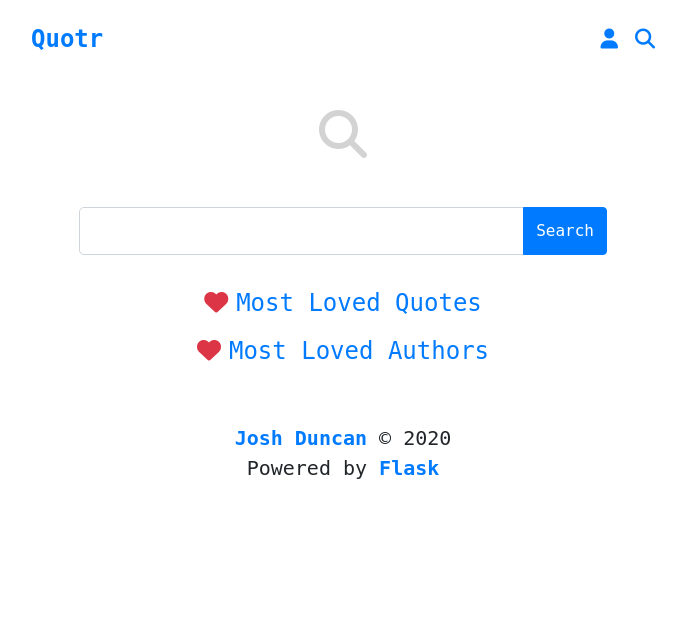
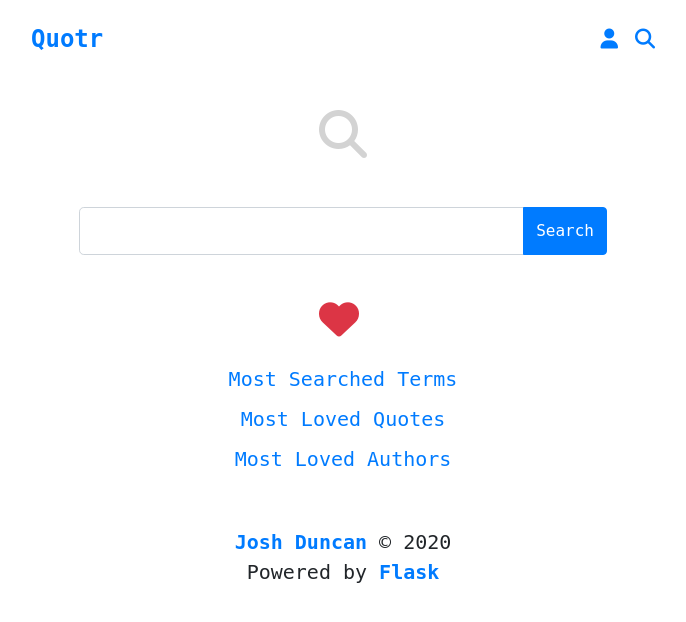
Before and after one commit to joshbduncan/quotr, a Flask app: page /search in a window 1280 px wide. Shown: the top 622 px of the page, without its empty margins (297-983 px from the left). Run offline with Flask 2, Linux system fonts and the light colour scheme; data that the repository does not hold is empty; some libraries are stand-ins or nearby versions.

Commit message:
db migration update, top search tokens

```diff
--- a/quotrapp/models.py
+++ b/quotrapp/models.py
@@ -81,7 +81,7 @@ class Category(db.Model):
 
 class Token(db.Model):
     id = db.Column(db.Integer, primary_key=True)
-    token = db.Column(db.String(50), unique=True, nullable=False)
+    token = db.Column(db.String(50), nullable=False)
 
     def __repr__(self):
         return f'Token: {self.token} (ID: {self.id})'
--- a/quotrapp/quotes/routes.py
+++ b/quotrapp/quotes/routes.py
@@ -328,7 +328,7 @@ def search():
         per_page=current_app.config['POSTS_PER_PAGE'])
 
     if form.validate_on_submit():
-        q = form.q.data
+        q = form.q.data.lower()
         # print(f'**** SEARCH QUERY = {q} ****')
 
         if quotes.total > 0:
@@ -357,7 +357,7 @@ def search_results():
 
         if quotes.total > 0:
             # add search tokens to db
-            tokens = q.split(' ')
+            tokens = q.split()
             token_objects = []
             for token in tokens:
                 t = Token(token=token)
@@ -377,3 +377,20 @@ def search_results():
     form = SearchForm()
 
     return render_template('search.html', title='Search', form=form)
+
+
+@quotes_bp.route('/quotes/search/most-searched', methods=['GET', 'POST'])
+def most_searched():
+    tokens = db.session.query(Token, func.count(
+        'token')).group_by('token').all()
+
+    # TODO make sure the tokens are in desc
+    for t in tokens:
+        print(t)
+        token = t[0].token
+        count = t[1]
+
+        print(f'{token} => {count}')
+
+    title = f'most searched terms'
+    return render_template('searched_tokens.html', title=title, tokens=tokens[:100])
--- a/quotrapp/static/base.css
+++ b/quotrapp/static/base.css
@@ -31,7 +31,12 @@ h6 {
 }
 
 .most-loved {
-    font-size: 1.5em;
+    font-size: 1.25em;
+    line-height: 2em;
+}
+
+.most-loved-heart {
+    font-size: 2em;
     line-height: 2em;
 }
 
@@ -83,7 +88,7 @@ h6 {
     font-weight: 900;
 }
 
-.authors-list {
+.authors-list, .tokens-list {
     font-size: 1.25em;
     font-weight: 700;
 }
--- a/quotrapp/templates/loved_authors.html
+++ b/quotrapp/templates/loved_authors.html
@@ -12,7 +12,7 @@
   <h2>{{ title }}</h2>
 </div>
 
-<div class="container authors-list text-center">
+<div class="container authors-list text-center pt-4 pb-1">
   {% for author in authors %}
     <p><a href="{{ url_for('quotes_bp.quotes_by_author', author=author[0]) }}">{{ author[0] }} ({{ author[1] }})</span></a></p>
   {% endfor %}
--- a/quotrapp/templates/search.html
+++ b/quotrapp/templates/search.html
@@ -20,16 +20,23 @@
   </form>
 </div>
 
-<div class="container most-loved pt-2">
-  <div class="row text-center">
+<div class="container text-center most-loved pt-2">
+  <i class="fas fa-heart pr-2 most-loved-heart text-danger"></i>
+  <div class="row">
     <div class="col-sm">
-      <i class="fas fa-heart pr-2 text-danger"></i><a href="{{ url_for('quotes_bp.quotes_love') }}">Most Loved Quotes</a>
+      <a href="{{ url_for('quotes_bp.most_searched') }}">Most Searched Terms</a>
     </div>
   </div>
 
-  <div class="row text-center">
+  <div class="row">
     <div class="col-sm">
-      <i class="fas fa-heart pr-2 text-danger"></i><a href="{{ url_for('quotes_bp.author_love') }}">Most Loved Authors</a>
+      <a href="{{ url_for('quotes_bp.quotes_love') }}">Most Loved Quotes</a>
+    </div>
+  </div>
+
+  <div class="row">
+    <div class="col-sm">
+      <a href="{{ url_for('quotes_bp.author_love') }}">Most Loved Authors</a>
     </div>
   </div>
 </div>
```
Also changed, not shown: migrations/versions/2b8e6ff6e4ff_initial_migration.py (renamed from migrations/versions/d62f1b858b91_initial_migration.py, +10 -4 lines), migrations/versions/309674db8c8e_search_tokens_rename.py (deleted, +0 -40 lines), migrations/versions/c37cdff15ad1_search_tokens.py (deleted, +0 -33 lines), quotrapp/templates/searched_tokens.html (added, +25 -0 lines), setup.py (+6 -6 lines), README.md, quotrapp/static/profile_pics/702a6082b83a57ba.gif (added).
